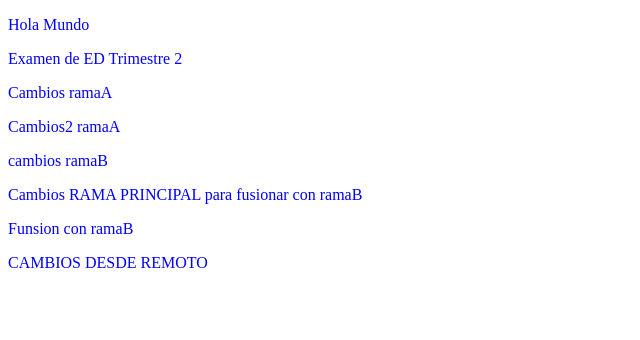
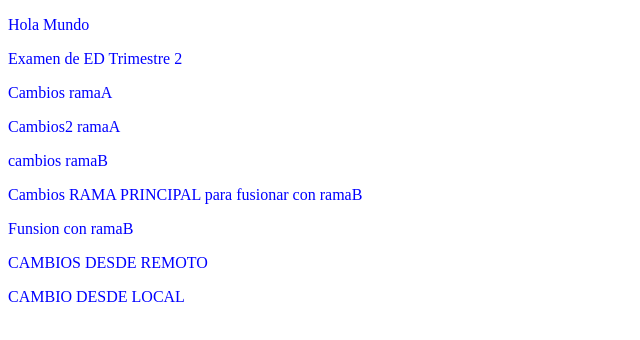
Before and after one commit to JoanaCasco/examen, a plain HTML site: page index.html in a window 1280 px wide. Shown: the whole page, without its empty margins (0-640 px from the left). Drawn offline with Linux system fonts and the light colour scheme.

Commit message:
commit desde local

```diff
--- a/index.html
+++ b/index.html
@@ -14,5 +14,6 @@
     <p>Cambios RAMA PRINCIPAL para fusionar con ramaB</p>
     <p>Funsion con ramaB</p>
     <p>CAMBIOS DESDE REMOTO</p>
+    <p>CAMBIO DESDE LOCAL</p>
 </body>
 </html>
```
